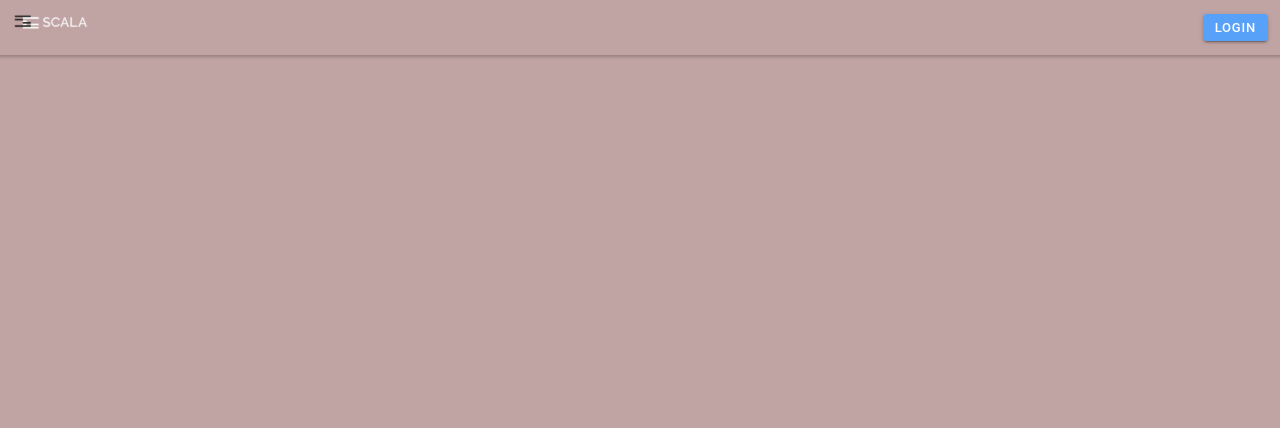
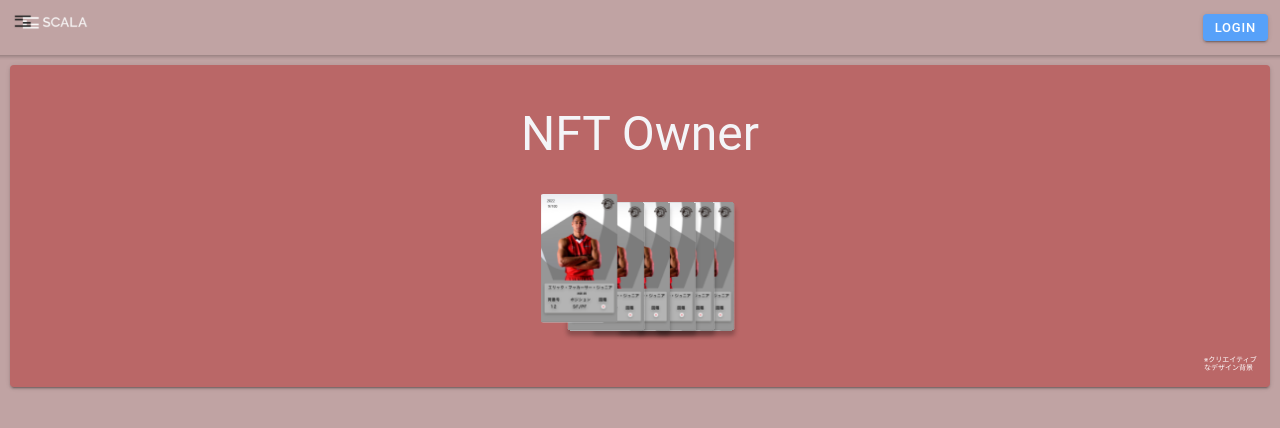
Before and after one commit to GurungPrabhu/Ionic-insta-clone, a React (Create React App) app: page /home in a window 1280 px wide. Shown: the top 428 px of the page. Built offline with nearby package versions, Linux system fonts and the light colour scheme.

Commit message:
feat: add nft header

```diff
--- /dev/null
+++ b/src/components/nft-owner/index.tsx
@@ -0,0 +1,16 @@
+import React from "react";
+import { IonCard, IonImg, IonText } from "@ionic/react";
+import "./style.css";
+
+const NftHeader: React.FC = () => {
+  return (
+    <IonCard className="nft-card">
+      <IonText color="light" className="nft-card__header">
+        <p>NFT Owner </p>
+      </IonText>
+      <IonImg src="./assets/ntf-image.svg" className="nft__image"></IonImg>
+      <p className="nft__sign">※クリエイティブなデザイン背景</p>
+    </IonCard>
+  );
+};
+export { NftHeader };
--- /dev/null
+++ b/src/components/nft-owner/style.css
@@ -0,0 +1,25 @@
+.nft-card {
+  background-color: #ba6767;
+  color: white;
+  padding: 0.5rem;
+}
+
+.nft-card__header * {
+  font-size: 3rem;
+  text-align: center;
+  margin: 2rem 0.25rem 0.25rem 0.25rem;
+  margin-inline: auto;
+}
+
+.nft__image {
+  width: 200px;
+  height: auto;
+  margin: 2rem auto 1rem auto;
+}
+
+.nft__sign {
+  font-size: 7px;
+  line-height: 8px;
+  width: 58px;
+  margin-left: auto;
+}
--- a/src/pages/Home.tsx
+++ b/src/pages/Home.tsx
@@ -1,12 +1,14 @@
 import { IonContent, IonPage } from "@ionic/react";
 import { Header } from "../components";
+import { NftHeader } from "../components/nft-owner";
 import "./Home.css";
 
 const Home: React.FC = () => {
   return (
     <IonPage>
-      <IonContent fullscreen>
-        <Header />
+      <Header />
+      <IonContent>
+        <NftHeader />
       </IonContent>
     </IonPage>
   );
```
Also changed, not shown: public/assets/fonts/BigShouldersInlineText-Black.ttf (added), public/assets/ntf-image.svg (added).
